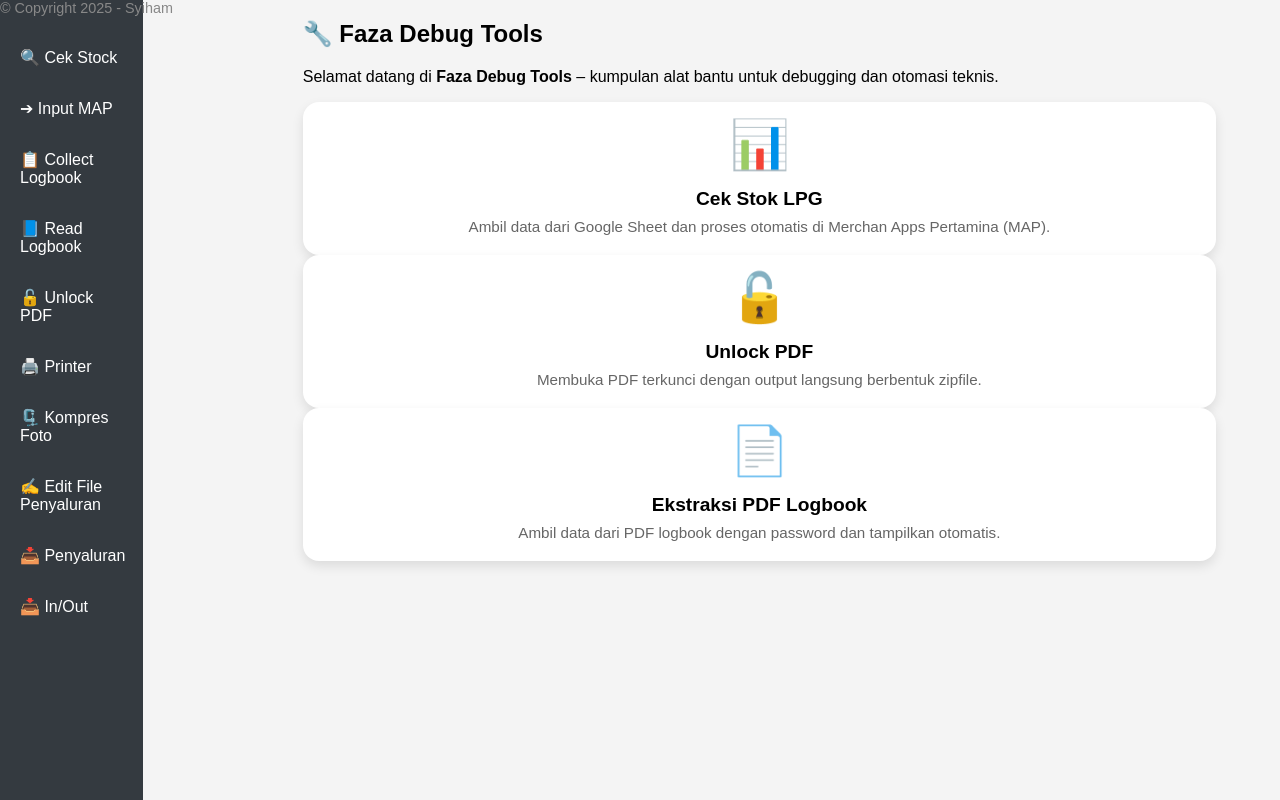
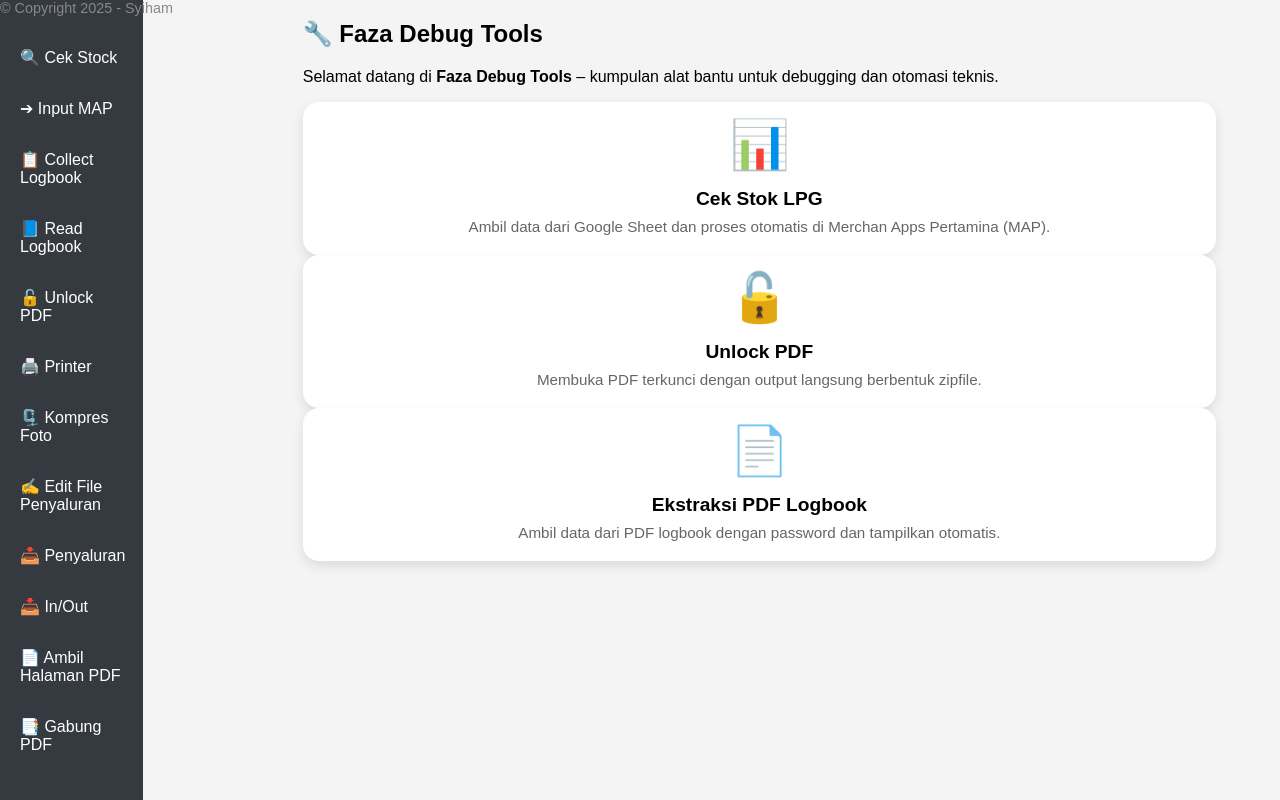
Before and after one commit to syihamfaza/Flask, a Flask app: page /compress-photo in a window 1280 px wide. Run offline with Flask 3, Linux system fonts and the light colour scheme; some libraries are stand-ins or nearby versions.

Commit message:
Add menu -gabung pdf & - pickpage pdf

```diff
--- a/app.py
+++ b/app.py
@@ -11,12 +11,13 @@ import pikepdf
 import pandas as pd
 from PIL import Image
 from pathlib import Path
-from flask import Flask, render_template, request, send_file
+from flask import Flask, render_template,render_template_string, request, send_file
 from flask_socketio import SocketIO
 from werkzeug.utils import secure_filename
 from flask import jsonify, redirect
 import subprocess
 import win32print
+from PyPDF2 import PdfMerger
 
 from check_stock import run_checker
 from map import run_map
@@ -342,6 +343,57 @@ def handle_disconnect():
     sid = request.sid
     process_control.pop(sid, None)
 
+# ========== PDF Page Extraction ==========
+@app.route("/ambil-halaman", methods=["POST"])
+def ambil_halaman_pdf():
+    result_path = ""
+    pdf_file = request.files["pdf"]
+    halaman_input = request.form.get("halaman", "").replace(" ", "")
+    halaman_list = [int(h.strip()) - 1 for h in halaman_input.split(",") if h.strip().isdigit()]
+    filename = secure_filename(pdf_file.filename)
+    input_path = os.path.join(UPLOAD_FOLDER, filename)
+    output_filename = f"selected_pages_{filename}"
+    output_path = os.path.join(OUTPUT_FOLDER, output_filename)
+    pdf_file.save(input_path)
+
+    # Ekstrak halaman
+    doc = fitz.open(input_path)
+    new_doc = fitz.open()
+    for i in halaman_list:
+        if 0 <= i < len(doc):
+            new_doc.insert_pdf(doc, from_page=i, to_page=i)
+    new_doc.save(output_path)
+    new_doc.close()
+    doc.close()
+
+    result_path = f"/unduh-halaman/{output_filename}"
+
+    # Kirim HTML kecil saja
+    return render_template_string("""
+        <div id="resultArea2">
+            <p>✅ Halaman berhasil diproses.</p>
+            <a href="{{ result }}" download>⬇️ Download Hasil</a>
+        </div>
+    """, result=result_path)
+
+#Merge PDF Files
+@app.route("/gabung-pdf", methods=["POST"])
+def gabung_pdf():
+    files = request.files.getlist("pdfs")
+    order = request.form.getlist("order[]")  # nama file urut dari UI
+    file_dict = {f.filename: f for f in files}
+
+    merger = PdfMerger()
+    for filename in order:
+        file = file_dict.get(filename)
+        if file:
+            merger.append(file.stream)
+
+    output_path = os.path.join(OUTPUT_FOLDER, "gabungan.pdf")
+    merger.write(output_path)
+    merger.close()
+    return send_file(output_path, as_attachment=True)
+
 # ========== Main ==========
 if __name__ == "__main__":
     socketio.run(app, host="0.0.0.0", port=5000, debug=False)
--- /dev/null
+++ b/static/main.js
@@ -0,0 +1,351 @@
+// Socket.IO init
+const socket = io(location.origin.replace(/^http/, 'ws'));
+
+// Elemen log
+const logHome = document.getElementById("log_home");
+const logMap = document.getElementById("log_map");
+const logCollect = document.getElementById("log_collect");
+const logRead = document.getElementById("logbook_log");
+
+// Tombol
+const startButton = document.getElementById("startButton");
+
+// Navigasi halaman
+function showPage(id) {
+  document.querySelectorAll('.page').forEach(page => page.classList.remove('active'));
+  document.getElementById(id).classList.add('active');
+
+  document.querySelectorAll('.sidebar button').forEach(btn => btn.classList.remove('active'));
+  document.getElementById(`btn${id.charAt(0).toUpperCase() + id.slice(1)}`).classList.add('active');
+}
+// Tambah log ke area <pre>
+function appendLog(target, message) {
+  target.innerHTML += message + "\n";
+  target.scrollTop = target.scrollHeight;
+}
+
+
+/* ===== Loading Animation ===== */
+function showLoading() {
+  const overlay = document.getElementById("loadingOverlay");
+  if (overlay) overlay.style.display = "flex";
+}
+function hideLoading() {
+  const overlay = document.getElementById("loadingOverlay");
+  if (overlay) overlay.style.display = "none";
+  currentProcess = null;
+}
+function stopProcessGlobal() {
+  if (currentProcess === "print") {
+    document.getElementById("printStatus").innerText += "\n⛔ Proses print dihentikan (manual)";
+  } else {
+    socket.emit("stop");
+  }
+  hideLoading();
+}
+
+/* ===== CEK STOK LPG ===== */
+function startProcess() {
+  const index = parseInt(document.getElementById("sheetIndex").value);
+  logHome.innerHTML = "⏳ Memulai proses...\n";
+  startButton.disabled = true;
+  socket.emit("start_check", { sheet_index: index });
+  showLoading();
+}
+function stopProcess() {
+  socket.emit("stop");
+}
+socket.on("checker_log", message => appendLog(logHome, message));
+socket.on("checker_done", () => {
+  appendLog(logHome, "✅ Proses selesai.");
+  startButton.disabled = false;
+});
+socket.on("error", message => {
+  appendLog(logHome, "❌ ERROR: " + message);
+  startButton.disabled = false;
+});
+
+/* ===== INPUT MAP ===== */
+function startMap() {
+  const index = parseInt(document.getElementById("sheet_index").value);
+  logMap.innerHTML = "⏳ Memulai proses map...\n";
+  socket.emit("map", { sheet_index: index });
+}
+function stopMap() {
+  socket.emit("stop");
+}
+socket.on("map_log", message => appendLog(logMap, message));
+socket.on("map_done", () => appendLog(logMap, "✅ Proses map selesai."));
+
+/* ===== COLLECT LOGBOOK ===== */
+function startCollect() {
+  const index = parseInt(document.getElementById("sheet_index_collect").value);
+  const monthSelect = document.getElementById("month_select");
+  const monthIndex = parseInt(monthSelect.value);
+  const monthName = monthSelect.options[monthSelect.selectedIndex].text;
+
+  logCollect.innerHTML = "⏳ Memulai proses collect...\n";
+  socket.emit("collect", { sheet_index: index, bulan_index: monthIndex, bulan_nama: monthName });
+}
+function stopCollect() {
+  socket.emit("stop");
+}
+
+socket.on("collect_log", message => appendLog(logCollect, message));
+socket.on("collect_done", () => appendLog(logCollect, "✅ Proses collect selesai."));
+
+/* ===== UNLOCK PDF ===== */
+const fileInput = document.getElementById('pdfs');
+const fileList = document.getElementById('fileList');
+if (fileInput) {
+  fileInput.addEventListener('change', function () {
+    fileList.innerHTML = '';
+    [...fileInput.files].forEach((file, i) => {
+      const row = document.createElement('div');
+      row.className = 'file-row';
+      row.innerHTML = `
+                <strong>${file.name}</strong><br>
+                <input type="hidden" name="files" value="${i}">
+                <input type="file" name="pdfs" style="display:none" data-index="${i}">
+                Password: <input type="text" name="passwords" required><br><br>
+            `;
+      fileList.appendChild(row);
+    });
+
+    [...fileInput.files].forEach((file, i) => {
+      const dataTransfer = new DataTransfer();
+      dataTransfer.items.add(file);
+      const input = document.querySelector(`input[name="pdfs"][data-index="${i}"]`);
+      input.files = dataTransfer.files;
+    });
+  });
+}
+
+
+/* ===== READ LOGBOOK ===== */
+document.addEventListener("DOMContentLoaded", () => {
+  const form = document.getElementById("uploadForm");
+  if (!form) {
+    console.warn("⚠️ Form dengan id 'uploadForm' tidak ditemukan!");
+    return;
+  }
+
+  form.addEventListener("submit", async function (e) {
+    e.preventDefault();
+
+    showLoading();
+
+    const formData = new FormData(this);
+    const response = await fetch("/", { method: "POST", body: formData });
+    const html = await response.text();
+
+    const parser = new DOMParser();
+    const doc = parser.parseFromString(html, "text/html");
+    const newResult = doc.querySelector("#resultArea");
+
+    if (newResult) {
+      document.querySelector("#resultArea").innerHTML = newResult.innerHTML;
+    }
+
+    hideLoading();
+  });
+});
+function clearLogbookData() {
+  document.getElementById("resultArea").innerHTML = "";
+  document.getElementById("loading").style.display = "none";
+  document.querySelector("#uploadForm input[type='file']").value = "";
+}
+
+/* ===== DOWNLOAD IMG ===== */
+document.addEventListener("DOMContentLoaded", () => {
+  // Kompres Foto
+  const compressForm = document.getElementById("compressForm");
+  if (compressForm) {
+    compressForm.addEventListener("submit", async function (e) {
+      e.preventDefault();
+
+      showLoading();
+
+      const formData = new FormData(this);
+      const response = await fetch("/compress-photo", {
+        method: "POST",
+        body: formData
+      });
+
+      const html = await response.text();
+      const parser = new DOMParser();
+      const doc = parser.parseFromString(html, "text/html");
+      const newResult = doc.querySelector("#compress");
+
+      if (newResult) {
+        document.querySelector("#compress").innerHTML = newResult.innerHTML;
+      }
+
+      hideLoading();
+    });
+  }
+});
+
+/* ===== MENU PENYALURAN ===== */
+function submitPenyaluran(event) {
+  event.preventDefault();
+
+  const username = document.getElementById("penyaluran_username").value;
+  const password = document.getElementById("penyaluran_password").value;
+  const jenis = document.getElementById("penyaluran_jenis").value;
+  const bulanOptions = document.getElementById("penyaluran_bulan").selectedOptions;
+
+  const bulanData = Array.from(bulanOptions).map(opt => {
+    const [tgl, namaBulan] = opt.value.split("|");
+    return { tgl, namaBulan };
+  });
+
+  const payload = {
+    username,
+    password,
+    jenis,
+    bulan: bulanData
+  };
+
+  document.getElementById("log_penyaluran").textContent = "⏳ Memulai...";
+  document.getElementById("loadingOverlay").style.display = "flex";
+
+  socket.emit("penyaluran", payload);
+}
+socket.on("penyaluran_log", (msg) => {
+  document.getElementById("log_penyaluran").textContent += `\n${msg}`;
+});
+socket.on("penyaluran_done", () => {
+  document.getElementById("log_penyaluran").textContent += "\n✅ Selesai. Cek file unduhan di \\\\desktop-lg\\Downloads";
+  document.getElementById("loadingOverlay").style.display = "none";
+});
+
+/* ===== MENU IN/OUT ===== */
+let inoutButton = null;
+function submitInOut(event) {
+  event.preventDefault();
+
+  const username = document.getElementById("inout_username").value;
+  const password = document.getElementById("inout_password").value;
+  const bulanOptions = document.getElementById("inout_bulan").selectedOptions;
+
+  const bulanData = Array.from(bulanOptions).map(opt => {
+    const [tgl, namaBulan] = opt.value.split("|");
+    return { tgl, namaBulan };
+  });
+
+  const payload = {
+    username,
+    password,
+    bulan: bulanData
+  };
+
+  document.getElementById("log_inout").textContent = "⏳ Memulai...";
+  document.getElementById("loadingOverlay").style.display = "flex";
+  inoutButton = event.target.querySelector("button[type='submit']");
+  inoutButton.disabled = true;
+
+  socket.emit("inout", payload);
+}
+socket.on("inout_log", (msg) => {
+  document.getElementById("log_inout").textContent += `\n${msg}`;
+});
+socket.on("inout_done", () => {
+  document.getElementById("log_inout").textContent += "\n✅ Selesai. Cek file unduhan di \\\\desktop-lg\\Downloads";
+  document.getElementById("loadingOverlay").style.display = "none";
+  inoutButton.disabled = false;
+});
+
+/* ===== PRINT PDF ===== */
+function emitPrint(event, filename) {
+  event.preventDefault();
+  const printer = event.target.querySelector('select[name="printer"]').value;
+
+  socket.emit("print_pdf", {
+    pdf_path: filename,
+    printer_name: printer
+  });
+
+  document.getElementById("printStatus").innerText = `🖨️ Mengirim ${filename} ke printer ${printer}...`;
+}
+
+/* ===== Pick Page ===== */
+document.addEventListener("DOMContentLoaded", () => {
+  const form = document.getElementById("ambil-halaman");
+  if (!form) return;
+
+  form.addEventListener("submit", async function (e) {
+    e.preventDefault();
+    showLoading();
+    const formData = new FormData(this);
+    const response = await fetch("/ambil-halaman", {
+      method: "POST",
+      body: formData
+    });
+
+    const html = await response.text();
+    const doc = new DOMParser().parseFromString(html, "text/html");
+    const newResult = doc.querySelector("#resultArea2");
+    if (newResult) {
+      document.querySelector("#resultArea2").innerHTML = newResult.innerHTML;
+    }
+    hideLoading();
+  });
+});
+
+// Tambah event listener untuk drag & drop
+document.addEventListener("DOMContentLoaded", () => {
+  const input = document.getElementById("mergeInput");
+  const list = document.getElementById("mergeList");
+
+  input.addEventListener("change", () => {
+    list.innerHTML = "";
+    [...input.files].forEach(file => {
+      const li = document.createElement("li");
+      li.textContent = file.name;
+      li.draggable = true;
+      li.className = "draggable";
+      list.appendChild(li);
+    });
+  });
+
+  // Drag and drop
+  let dragged;
+  list.addEventListener("dragstart", e => {
+    dragged = e.target;
+  });
+  list.addEventListener("dragover", e => e.preventDefault());
+  list.addEventListener("drop", e => {
+    e.preventDefault();
+    if (dragged && dragged !== e.target) {
+      list.insertBefore(dragged, e.target);
+    }
+  });
+
+  document.getElementById("gabungForm").addEventListener("submit", async e => {
+    e.preventDefault();
+
+    const formData = new FormData();
+    const files = input.files;
+
+    for (let i = 0; i < files.length; i++) {
+      formData.append("pdfs", files[i]);
+    }
+
+    const order = [...list.children].map(li => li.textContent);
+    order.forEach(name => formData.append("order[]", name));
+
+    const res = await fetch("/gabung-pdf", {
+      method: "POST",
+      body: formData
+    });
+
+    const blob = await res.blob();
+    const url = URL.createObjectURL(blob);
+    const a = document.createElement("a");
+    a.href = url;
+    a.download = "gabungan.pdf";
+    a.click();
+    URL.revokeObjectURL(url);
+  });
+});
--- a/templates/static/style.css
+++ b/static/style.css
@@ -507,3 +507,11 @@ input[type="password"] {
     display: block;
   }
 }
+
+.draggable {
+  padding: 5px;
+  margin: 2px 0;
+  background: #eee;
+  cursor: grab;
+  border: 1px solid #ccc;
+}
--- a/templates/index.html
+++ b/templates/index.html
@@ -5,7 +5,7 @@
     <meta charset="UTF-8">
     <meta name="viewport" content="width=device-width, initial-scale=1.0">
     <title>Debug Tools</title>
-    <link rel="stylesheet" href="static/style.css">
+    <link rel="stylesheet" href="../static/style.css">
     <script src="https://cdn.socket.io/4.6.1/socket.io.min.js"></script>
 </head>
 
@@ -22,6 +22,8 @@
         <button id="btnEditPDF" onclick="showPage('editpdf')">✍️ Edit File Penyaluran</button>
         <button id="btnPenyaluran" onclick="showPage('penyaluran')">📥 Penyaluran</button>
         <button id="btnInOut" onclick="showPage('inout')">📥 In/Out</button>
+        <button id="btnPickPage" onclick="showPage('pickpage')">📄 Ambil Halaman PDF</button>
+        <button id="btnMergePDF" onclick="showPage('mergepdf')">📑 Gabung PDF</button>
     </div>
 
     <!-- Halaman Home -->
@@ -301,12 +303,40 @@
             <pre id="log_inout">Menunggu input...</pre>
         </div>
 
+        <!-- Ambil Halaman PDF -->
+        <div id="pickpage" class="page">
+            <h2>📄 Ambil Halaman Tertentu dari PDF</h2>
+            <form id="ambil-halaman" method="POST" enctype="multipart/form-data">
+                <label>Upload PDF:</label><br>
+                <input type="file" name="pdf" required><br><br>
+                <label>Halaman yang diambil (contoh: 2,9):</label><br>
+                <input type="text" name="halaman" placeholder="Misal: 2,9" required><br><br>
+                <button type="submit" class="action-btn">Ambil Halaman</button>
+            </form>
+            <div id="resultArea2">
+                {% if result %}
+                <p>✅ Halaman berhasil diproses.</p>
+                <a href="{{ result }}">⬇️ Download Hasil</a>
+                {% endif %}
+            </div><br><br>
+        </div>
+
+        <!-- Merge PDF -->
+        <div id="mergepdf" class="page">
+            <h2>📑 Gabungkan Beberapa PDF</h2>
+            <form id="gabungForm" enctype="multipart/form-data">
+                <input type="file" name="pdfs" id="mergeInput" multiple accept=".pdf"><br><br>
+                <ul id="mergeList"></ul>
+                <button type="submit">Gabungkan PDF</button>
+            </form>
+        </div>
+
     </div>
 
     <div class="footer">&copy; Copyright 2025 - Syiham</div>
 
     <!-- JS di akhir agar DOM sudah siap -->
-    <script src="static/style.css"></script>
+    <script src="../static/main.js"></script>
 
     <!-- Global Loading Overlay -->
     <div id="loadingOverlay" class="loading-overlay" style="display: none;">
```
Also changed, not shown: templates/static/main.js (deleted, +0 -270 lines).
